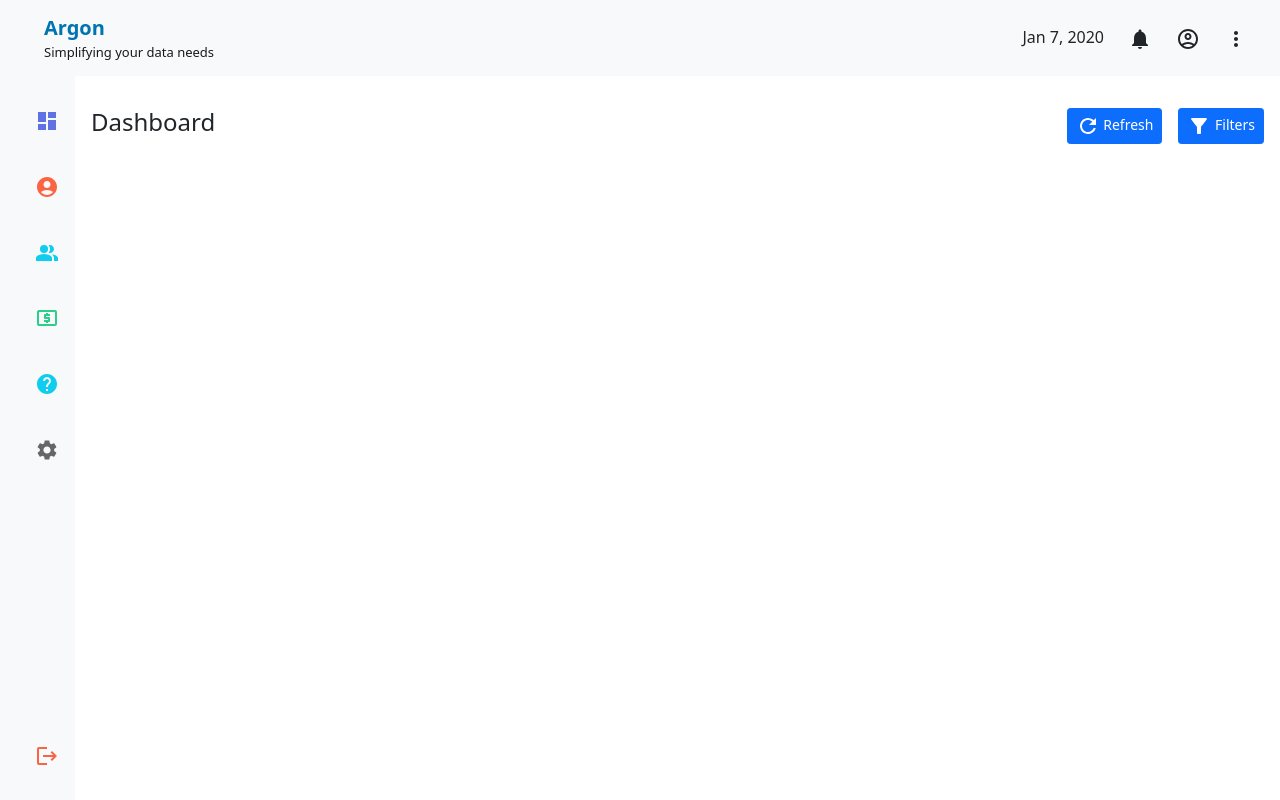
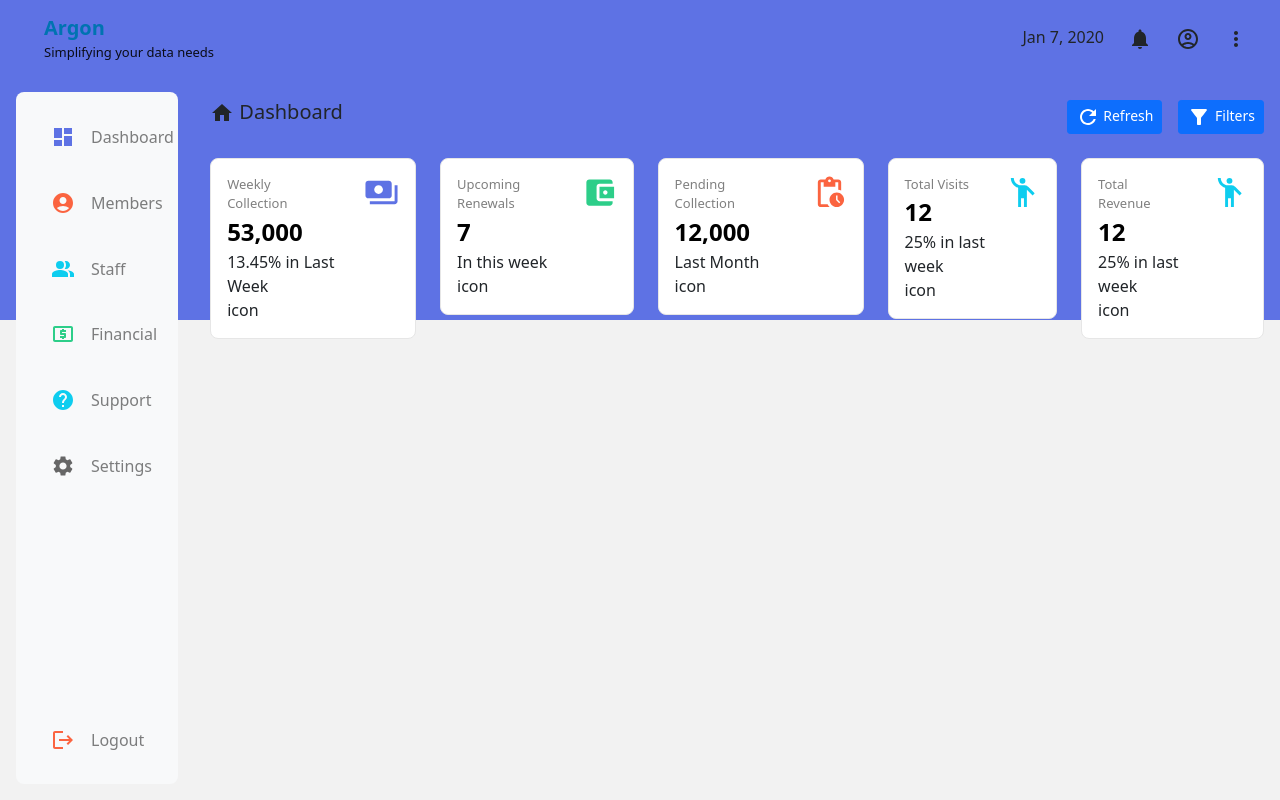
Before and after one commit to abhishekgangwar90/dashboard, a Next.js app: page /dashboard in a window 1280 px wide. Built offline with nearby package versions, Linux system fonts and the light colour scheme.

Commit message:
feat: added changes log

```diff
--- a/config/app.config.js
+++ b/config/app.config.js
@@ -15,12 +15,13 @@ import PaymentsIcon from '@mui/icons-material/Payments';
 import AccountBalanceWalletIcon from '@mui/icons-material/AccountBalanceWallet';
 import PendingActionsIcon from '@mui/icons-material/PendingActions';
 import DynamicFeedIcon from '@mui/icons-material/DynamicFeed';
+import EmojiPeopleIcon from '@mui/icons-material/EmojiPeople';
 
 export const appConfig = {
   appTitle: 'Argon',
   appSubTitle: 'Simplifying your data needs',
   accessType: 'admin',
-  isLayoutCompact: true,
+  isLayoutCompact: false,
   navigation: [
     {
       id: 1,
@@ -95,9 +96,10 @@ export const appConfig = {
       id: 1,
       title: 'Active Members',
       permissions: ['admin', 'l1'],
-      icon: <PaymentsIcon/>,
+      icon: <PaymentsIcon fontSize="large" style={{fill: '#5E72E4'}} />,
       canRefresh: true,
       attrValue: '320',
+      subText: '3.43% in Last Week',
       lastRefreshedAt: 'yesterday',
       filters: []
     },
@@ -105,18 +107,27 @@ export const appConfig = {
       id: 2,
       title: 'Weekly Collection',
       permissions: ['admin'],
-      icon: <AccountBalanceWalletIcon/>,
+      icon: <AccountBalanceWalletIcon fontSize="large" style={{fill: '#2DCE89'}}/>,
       canRefresh: true,
       attrValue: '3,20,000',
       filters: []
     },
-    pendingRenewals: {
+    upComingRenewals: {
       id: 3,
-      title: 'Pending Renewals',
+      title: 'Upcoming Renewals',
       permissions: ['admin', 'l1'],
-      icon: <PendingActionsIcon/>,
+      icon: <PendingActionsIcon fontSize="large" style={{fill: '#FB6440'}}/>,
       canRefresh: true,
       attrValue: '3,20,000',
+      filters: []
+    },
+    totalVisits: {
+      id: 4,
+      title: 'Total Visits',
+      permission: ['admin', 'l1'],
+      icon: <EmojiPeopleIcon fontSize="large" style={{fill: '#0ECDEF'}} />,
+      canRefresh: true,
+      attrValue: '43',
       filters: []
     }
   }
--- /dev/null
+++ b/molecules/InformationCard/index.js
@@ -0,0 +1,28 @@
+import { Container, Row, Col, Navbar } from 'react-bootstrap';
+
+import styles from './informationCard.module.scss';
+
+
+function InformationCard({title, subTitle, icon, info}){
+  return <div className={styles.cardContainer}>
+    <Row>
+      <Col md="7">
+        <Row>
+          <Col className={styles.title}>{title}</Col>
+        </Row>
+        <Row>
+          <Col className={styles.subTitle}>{subTitle}</Col>
+        </Row>
+      </Col>
+      <Col className={styles.icon}>
+        {icon}
+      </Col>
+    </Row>
+    <Row>
+      <Col md="9"> {info}</Col>
+      <Col>icon</Col>
+    </Row>
+  </div>
+}
+
+export default InformationCard;
--- /dev/null
+++ b/molecules/InformationCard/informationCard.module.scss
@@ -0,0 +1,26 @@
+@import "../../styles/variables";
+
+.cardContainer {
+  border: 1px solid #e6e6e6;
+  padding: 1rem;
+  border-radius: 0.5rem;
+  display: flex;
+  background-color: #fff;
+  flex-direction: column;
+
+  & .title {
+    color: $color-text-light;
+    font-size: $font-xxs;
+  }
+
+  & .subTitle {
+    color: $color-text-dark;
+    font-size: $font-small;
+    font-weight: 600;
+  }
+
+  & .icon {
+    display: flex;
+    justify-content: flex-end;
+  }
+}
--- a/molecules/NavBar/index.js
+++ b/molecules/NavBar/index.js
@@ -2,13 +2,14 @@ import { Container, Navbar } from 'react-bootstrap';
 
 import NavBarBrand from '../../atoms/NavbarBrand';
 import NavBarActions from '../../atoms/NavbarAction';
+import styles from './navbar.module.scss';
 
 /**
  * Renders Application header which sticks on top
  * @return {*}
  */
 function NavBar(){
-  return <Navbar bg="light">
+  return <Navbar className={styles.nav}>
       <Container fluid className="u-padding-left-medium u-padding-right-medium">
         <Navbar.Brand>
           <NavBarBrand/>
--- /dev/null
+++ b/molecules/NavBar/navbar.module.scss
@@ -0,0 +1,4 @@
+.nav {
+  // --bs-bg-opacity: 1;
+  // background-color: rgba(var(--bs-light-rgb), var(--bs-bg-opacity)) !important;
+}
--- a/molecules/layout/index.js
+++ b/molecules/layout/index.js
@@ -12,9 +12,9 @@ import styles from './layout.module.scss';
  */
 export default function Layout({ children }){
 
-  const isCompactLayout = true;
+  const isCompactLayout = appConfig.isLayoutCompact;
 
- return <div className={styles.layout}>
+ return <div className={`${styles.layout}  ${!isCompactLayout && styles.layoutDefault}`}>
     {/* App Header starts from here */}
     <NavBar/>
 
--- a/molecules/layout/layout.module.scss
+++ b/molecules/layout/layout.module.scss
@@ -5,6 +5,10 @@
   display: flex;
   flex-direction: column;
   transition: all 0.4s ease-out;
+
+  &Default {
+    background: linear-gradient(180deg, #5e72e4 40%, #f2f2f2 40%);
+  }
 }
 
 .container {
@@ -13,17 +17,17 @@
   transition: all 0.4s ease-out;
 
   & .nav {
-    --bs-bg-opacity: 1;
-    background-color: rgba(
-      var(--bs-light-rgb),
-      var(--bs-bg-opacity)
-    ) !important;
     transition: all 0.4s ease-out;
 
     &Default {
       width: 15%;
       margin: 1rem;
       border-radius: 0.5rem;
+      --bs-bg-opacity: 1;
+      background-color: rgba(
+        var(--bs-light-rgb),
+        var(--bs-bg-opacity)
+      ) !important;
     }
 
     &Compact {
@@ -37,10 +41,12 @@
 
   & .content {
     width: 100%;
-    margin: 1rem;
+    padding: 1rem;
+    background-color: #f3f3f3;
 
     &Default {
-      margin: 1rem;
+      padding: 1rem;
+      background-color: inherit;
     }
   }
 }
--- a/pages/dashboard/dashboard.module.scss
+++ b/pages/dashboard/dashboard.module.scss
@@ -4,7 +4,7 @@
 }
 
 .dashboardHeader {
-  padding: 1rem 0;
+  padding: 0.5rem 0;
 }
 
 .dashboardHeaderActions {
@@ -15,6 +15,7 @@
 .grid {
   height: 100%;
   display: grid;
+  padding: 1rem 0;
   flex: 1;
   grid-template-rows: auto;
   grid-template-columns: auto auto auto auto auto;
--- a/pages/dashboard/dashboardHeader.js
+++ b/pages/dashboard/dashboardHeader.js
@@ -3,13 +3,14 @@ import Col from 'react-bootstrap/Col';
 import Button from 'react-bootstrap/Button';
 import FilterAltIcon from '@mui/icons-material/FilterAlt';
 import RefreshIcon from '@mui/icons-material/Refresh';
+import HomeIcon from '@mui/icons-material/Home';
 
 import styles from './dashboard.module.scss';
 
 function DashboardHeader(){
   return <Row className={styles.dashboardHeader}>
         <Col>
-          <h4>Dashboard</h4>
+          <h5> <HomeIcon/> Dashboard</h5>
         </Col>
         <Col className={styles.dashboardHeaderActions}>
           <Button size="sm"><RefreshIcon/> Refresh</Button>
--- a/pages/dashboard/index.js
+++ b/pages/dashboard/index.js
@@ -3,12 +3,44 @@ import Container from 'react-bootstrap/Container';
 import DashboardHeader from './dashboardHeader';
 
 import {appConfig} from '../../config/app.config';
+import InformationCard from '../../molecules/InformationCard';
+
+
+import PaymentsIcon from '@mui/icons-material/Payments';
+import AccountBalanceWalletIcon from '@mui/icons-material/AccountBalanceWallet';
+import PendingActionsIcon from '@mui/icons-material/PendingActions';
+import DynamicFeedIcon from '@mui/icons-material/DynamicFeed';
+import EmojiPeopleIcon from '@mui/icons-material/EmojiPeople';
+
 
 export default function Dashboard(){
   return <main className={styles.container}>
     <DashboardHeader/>
     <section className={styles.grid}>
 
+      {/* {appConfig.dashboardConfig
+      .filter((elm) => elm.permissions.indexOf(appConfig.accessType) !== -1)
+      .map((res) => {
+        <article>
+          <InformationCard title={res.title} subTitle={res.attrValue} info={res.subText || ''} icon= />
+        </article>
+      })} */}
+
+      <article>
+        <InformationCard title="Weekly Collection" subTitle="53,000" icon={<PaymentsIcon fontSize="large" style={{fill: '#5E72E4'}}/>} info="13.45% in Last Week" />
+      </article>
+      <article>
+        <InformationCard title="Upcoming Renewals" subTitle="7" icon={<AccountBalanceWalletIcon fontSize="large" style={{fill: '#2DCE89'}}/>} info="In this week" />
+      </article>
+      <article>
+        <InformationCard title="Pending Collection" subTitle="12,000"  icon={<PendingActionsIcon fontSize="large" style={{fill: '#FB6440'}}/>} info="Last Month"/>
+      </article>
+      <article>
+        <InformationCard title="Total Visits" subTitle="12" icon={<EmojiPeopleIcon fontSize="large" style={{fill: '#0ECDEF'}} />} info="25% in last week"  />
+      </article>
+       <article>
+        <InformationCard title="Total Revenue" subTitle="12" icon={<EmojiPeopleIcon fontSize="large" style={{fill: '#0ECDEF'}} />} info="25% in last week"  />
+      </article>
      </section>
     </main>
 }
--- a/styles/_variables.scss
+++ b/styles/_variables.scss
@@ -26,7 +26,7 @@ $color-background-peach: #f4ece6;
 $font-xl: calc(30px + 4vmin);
 $font-large: calc(20px + 4vmin);
 $font-medium: calc(18px + 3vmin);
-$font-small: calc(15px + 2vmin);
+$font-small: calc(12px + 1.5vmin);
 $font-xs: calc(8px + 1vmin);
 $font-xxs: calc(5px + 1vmin);
 
```
